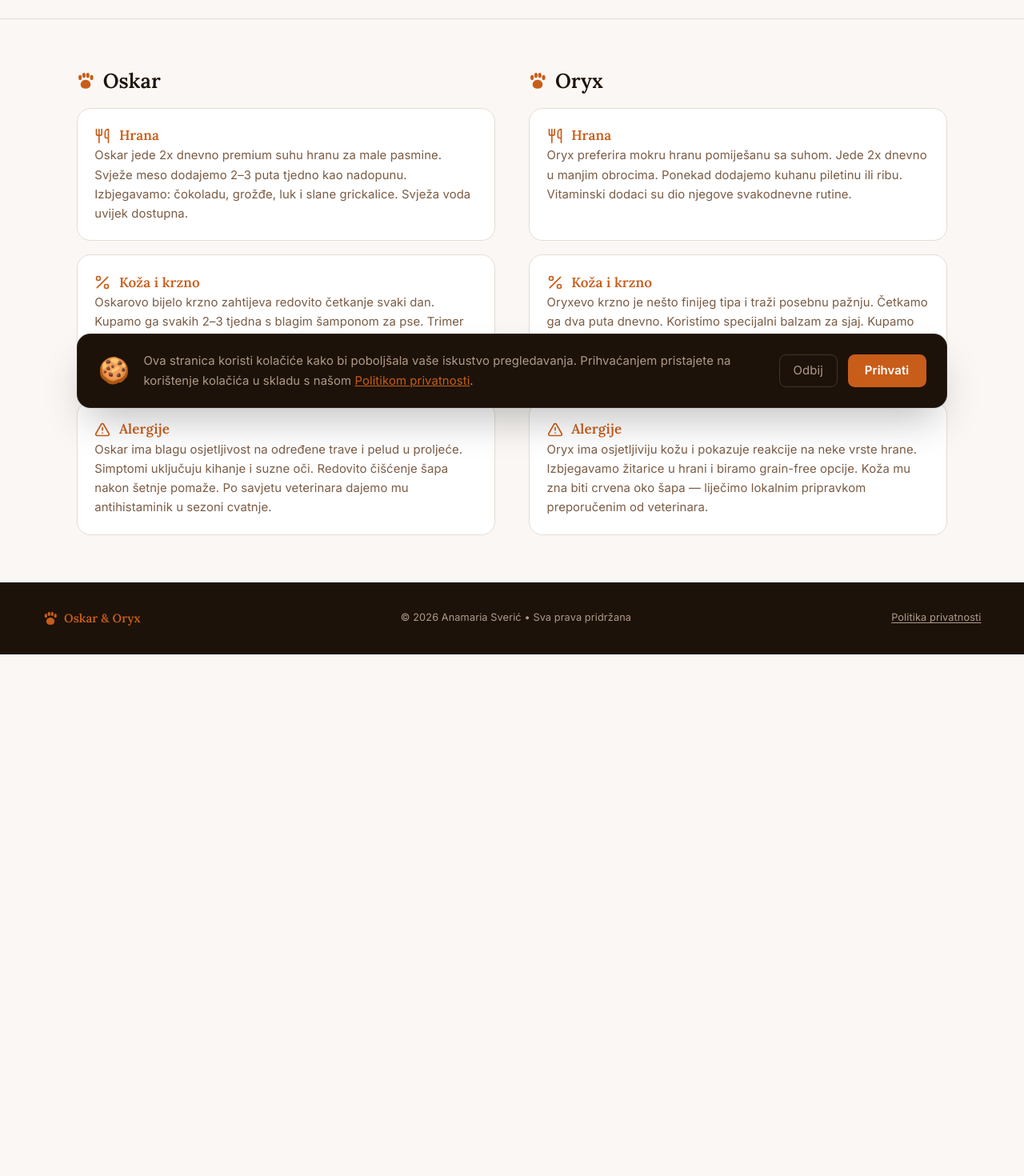
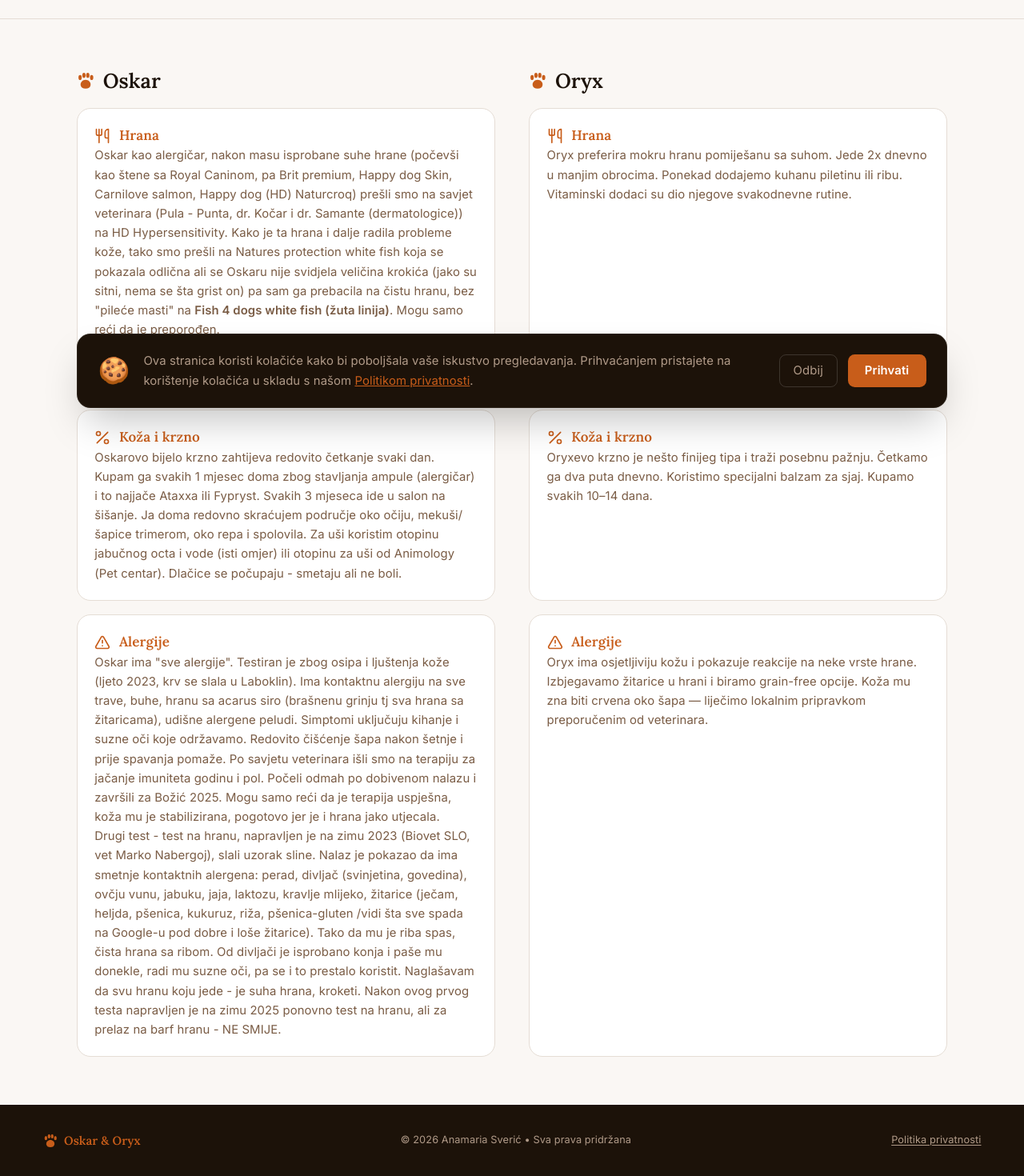
Before and after one commit to anamsveric/kucni-ljubimci, a React (Vite) app: page /zdravlje in a window 1280 px wide. Shown: the part 273-1743 px from the top of the page at 80% size. Before the commit the page ends 1091 px from the top, so only its background shows below. Built offline with nearby package versions, Linux system fonts and the light colour scheme.

Commit message:
update oskar zdravlje

```diff
--- a/src/pages/Health.jsx
+++ b/src/pages/Health.jsx
@@ -53,9 +53,9 @@ function Card({ icon, title, children }) {
         {icon}
         {title}
       </h3>
-      <p className="text-sm leading-relaxed" style={{ color: 'var(--text)' }}>
+      <div className="text-sm leading-relaxed space-y-3" style={{ color: 'var(--text)' }}>
         {children}
-      </p>
+      </div>
     </div>
   )
 }
@@ -101,9 +101,13 @@ export default function Health() {
 
           {/* Hrana */}
           <Card icon={<IconHrana />} title="Hrana">
-            Oskar jede 2x dnevno premium suhu hranu za male pasmine. Svježe meso dodajemo
-            2–3 puta tjedno kao nadopunu. Izbjegavamo: čokoladu, grožđe, luk i slane
-            grickalice. Svježa voda uvijek dostupna.
+            Oskar kao alergičar, nakon masu isprobane suhe hrane (počevši kao štene sa Royal Caninom, pa Brit premium, Happy dog Skin, Carnilove salmon,
+            Happy dog (HD) Naturcroq) prešli smo na savjet veterinara (Pula - Punta, dr. Kočar i dr. Samante (dermatologice)) na
+            HD Hypersensitivity. Kako je ta hrana i dalje radila probleme kože, tako smo prešli na Natures protection white fish koja se pokazala
+            odlična ali se Oskaru nije svidjela veličina krokića (jako su sitni, nema se šta grist on) pa sam ga prebacila na čistu hranu,
+            bez "pileće masti" na <b>Fish 4 dogs white fish (žuta linija)</b>. Mogu samo reći da je preporođen.
+            <p>U našem slučaju ova hrana odgovara, treba pratiti probavu psa te davati DOZU koja je na vrečici po kg ili preporuka od veterinara! </p>
+
           </Card>
           <Card icon={<IconHrana />} title="Hrana">
             Oryx preferira mokru hranu pomiješanu sa suhom. Jede 2x dnevno u manjim
@@ -113,21 +117,27 @@ export default function Health() {
 
           {/* Koža i krzno */}
           <Card icon={<IconKoza />} title="Koža i krzno">
-            Oskarovo bijelo krzno zahtijeva redovito četkanje svaki dan. Kupamo ga svakih
-            2–3 tjedna s blagim šamponom za pse. Trimer posjećujemo svakih 6–8 tjedana.
-            Oko očiju brišemo svakodnevno vlažnom krpicom.
+            Oskarovo bijelo krzno zahtijeva redovito četkanje svaki dan. Kupam ga svakih 1 mjesec doma zbog stavljanja ampule (alergičar) i to najjače
+            Ataxxa ili Fypryst. Svakih 3 mjeseca ide u salon na šišanje. Ja doma redovno skraćujem područje oko očiju, mekuši/šapice trimerom, oko repa i spolovila.
+            Za uši koristim otopinu jabučnog octa i vode (isti omjer) ili otopinu za uši od Animology (Pet centar). Dlačice se počupaju - smetaju ali ne boli.
           </Card>
           <Card icon={<IconKoza />} title="Koža i krzno">
             Oryxevo krzno je nešto finijeg tipa i traži posebnu pažnju. Četkamo ga dva
             puta dnevno. Koristimo specijalni balzam za sjaj. Kupamo svakih 10–14 dana.
-            Redovite kontrole kože zbog osjetljivosti.
           </Card>
 
           {/* Alergije */}
           <Card icon={<IconAlergije />} title="Alergije">
-            Oskar ima blagu osjetljivost na određene trave i pelud u proljeće. Simptomi
-            uključuju kihanje i suzne oči. Redovito čišćenje šapa nakon šetnje pomaže.
-            Po savjetu veterinara dajemo mu antihistaminik u sezoni cvatnje.
+            <p>Oskar ima "sve alergije". Testiran je zbog osipa i ljuštenja kože (ljeto 2023, krv se slala u Laboklin). Ima kontaktnu alergiju na sve trave,
+            buhe, hranu sa acarus siro (brašnenu grinju tj sva hrana sa žitaricama), udišne alergene peludi. Simptomi uključuju kihanje i suzne oči koje održavamo.
+            Redovito čišćenje šapa nakon šetnje i prije spavanja pomaže. Po savjetu veterinara išli smo na terapiju za jačanje imuniteta godinu i pol. Počeli odmah
+            po dobivenom nalazu i završili za Božić 2025. Mogu samo reći da je terapija uspješna, koža mu je stabilizirana, pogotovo jer je i hrana jako utjecala.</p>
+            <p>Drugi test - test na hranu, napravljen je na zimu 2023 (Biovet SLO, vet Marko Nabergoj), slali uzorak sline. Nalaz je pokazao da ima smetnje
+              kontaktnih alergena: perad, divljač (svinjetina, govedina), ovčju vunu, jabuku, jaja, laktozu, kravlje mlijeko, žitarice (ječam, heljda, pšenica,
+              kukuruz, riža, pšenica-gluten /vidi šta sve spada na Google-u pod dobre i loše žitarice). Tako da mu je riba spas, čista hrana sa ribom. Od divljači
+              je isprobano konja i paše mu donekle, radi mu suzne oči, pa se i to prestalo koristit. Naglašavam da svu hranu koju jede - je suha hrana, kroketi.
+              Nakon ovog prvog testa napravljen je na zimu 2025 ponovno test na hranu, ali za prelaz na barf hranu - NE SMIJE.
+            </p>
           </Card>
           <Card icon={<IconAlergije />} title="Alergije">
             Oryx ima osjetljiviju kožu i pokazuje reakcije na neke vrste hrane.
```
